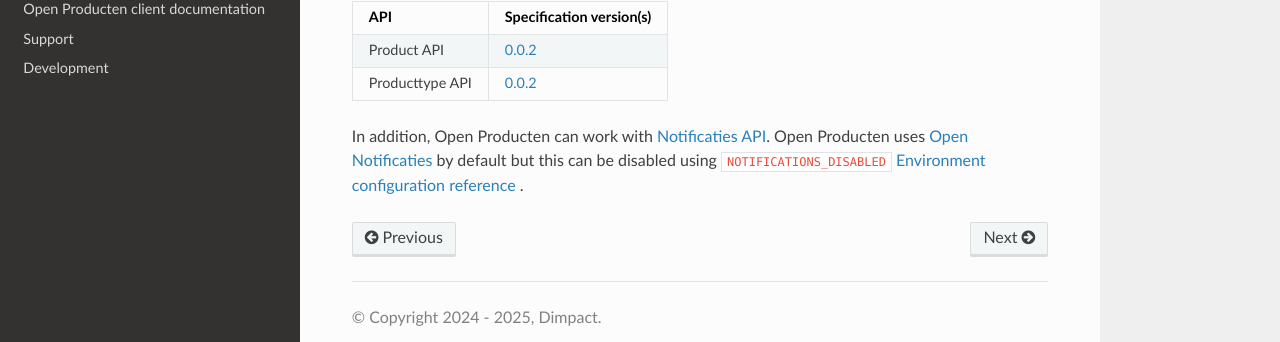
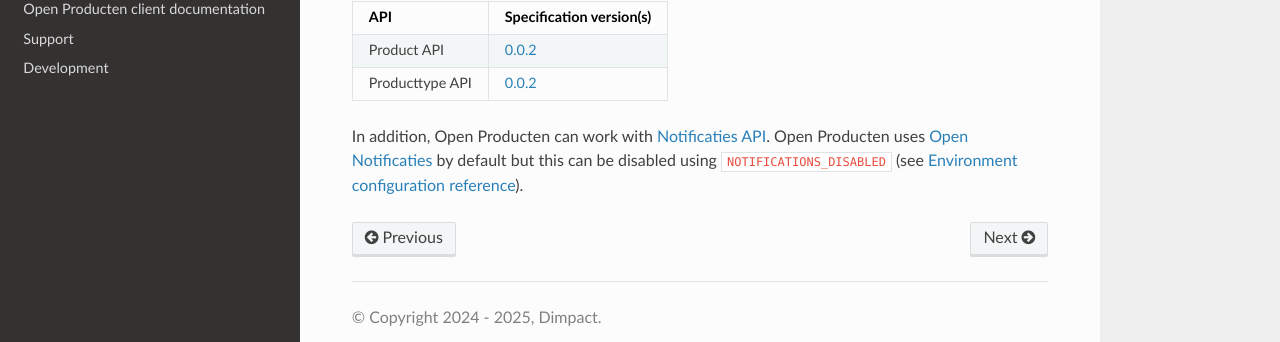
Before and after one commit to maykinmedia/open-producten, a Sphinx documentation site: the page built from docs/api/index.rst, in a window 1280 px wide. Shown: the part 231-573 px from the top of the page. Built offline with Sphinx 7.4.7 and the Read the Docs theme 3.1.0, drawn with Linux system fonts in a browser that asks for light colours.

Commit message:
[#18] fix docs
Co-authored-by: Steven Bal <steevbal@gmail.com>

```diff
--- a/docs/api/index.rst
+++ b/docs/api/index.rst
@@ -18,7 +18,7 @@ Producttype API         `0.0.2 <https://redocly.github.io/redoc/?url=https://raw
 ======================  ==========================================
 
 In addition, Open Producten can work with `Notificaties API`_. Open Producten uses
-`Open Notificaties`_ by default but this can be disabled using ``NOTIFICATIONS_DISABLED`` :ref:`installation_env_config` .
+`Open Notificaties`_ by default but this can be disabled using ``NOTIFICATIONS_DISABLED`` (see :ref:`installation_env_config`).
 
 .. _`Notificaties API`: https://vng-realisatie.github.io/gemma-zaken/standaard/notificaties/
 .. _`Open Notificaties`: https://github.com/open-zaak/open-notificaties
--- a/docs/installation/index.rst
+++ b/docs/installation/index.rst
@@ -34,7 +34,7 @@ Before you begin
   * Open Producten: ``open-producten.<organization.local>``
   * `Open Notificaties`_: ``open-notificaties.<organization.local>``
 
-    .. note:: notifications can be disabled using ``NOTIFICATIONS_DISABLED`` :ref:`installation_env_config`.
+    .. note:: Notifications can be disabled using ``NOTIFICATIONS_DISABLED`` (see :ref:`installation_env_config`).
 
 
   The machine(s) do not need to be publicly accessible and do not need a public DNS
```
